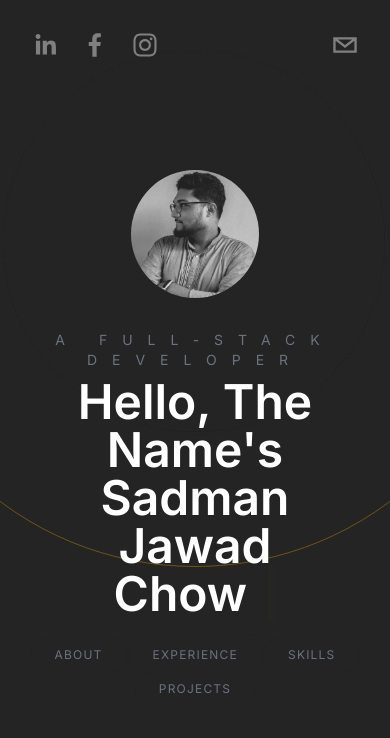
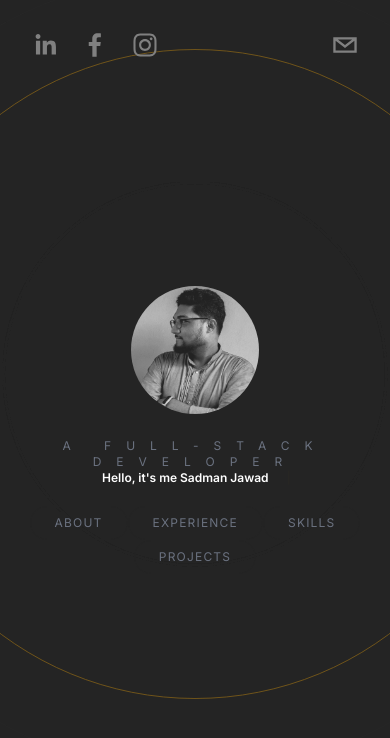
Before and after one commit to SadmanJawad/portfolio-v2, a Next.js app: page / in a window 390 px wide. Shown: the top 738 px of the page. Built offline with nearby package versions, Linux system fonts and the light colour scheme.

Commit message:
some visual edit 1.24

```diff
--- a/src/components/About.tsx
+++ b/src/components/About.tsx
@@ -13,7 +13,7 @@ export default function About({}: Props) {
       transition={{ duration: 1.5 }}
       className="flex flex-col relative h-screen text-center md:text-left md:flex-row max-w-7xl px-10 justify-evenly mx-auto items-center"
     >
-      <h3 className="absolute top-24 uppercase tracking-[20px] text-gray-500 text-2xl">
+      <h3 className="absolute top-20 uppercase tracking-[20px] text-gray-500 text-2xl">
         About
       </h3>
 
@@ -27,7 +27,7 @@ export default function About({}: Props) {
         viewport={{ once: true }}
         src="./Nabil formal cropped.jpg"
         alt="Sadman Jawad Chowdhury"
-        className="mt-28 -mb-20 md:mb-0 flex-shrink-0 w-56 h-56 rounded-full object-cover md:rounded-lg md:w-64 md:h-95 xl:w-[500px] xl:h-[490px]"
+        className="mt-28 -mb-30 md:mb-0 flex-shrink-0 w-56 h-56 rounded-full object-cover md:rounded-lg md:w-64 md:h-95 xl:w-[500px] xl:h-[490px]"
       />
       <div className="space-y-10 px-0 md:px-10">
         <h4 className="text-4xl font-semibold">
--- a/src/components/Header.tsx
+++ b/src/components/Header.tsx
@@ -35,7 +35,7 @@ export default function Header({}: Props) {
           bgColor="transparent"
         />
         <SocialIcon
-          url="https://www.instagram.com/in/sadmanjawad/"
+          url="https://www.instagram.com/petitbiskuit/"
           fgColor="gray"
           bgColor="transparent"
         />
--- a/src/components/Hero.tsx
+++ b/src/components/Hero.tsx
@@ -10,7 +10,7 @@ type Props = {};
 export default function Hero({}: Props) {
   const [text, count] = useTypewriter({
     words: [
-      "Hello, The Name's Sadman Jawad Chowdhury",
+      "Hello, it's me Sadman Jawad Chowdhury",
       "Guy-who-loves-Tea.tsx",
       "<ButLovesToCodeMore />",
     ],
@@ -19,7 +19,7 @@ export default function Hero({}: Props) {
   });
 
   return (
-    <div className="h-screen flex flex-col space-y-8 items-center justify-center text-center overflow-hidden mt-40">
+    <div className="h-screen flex flex-col space-y-4 md:-space-y-14 items-center justify-center text-center overflow-hidden">
       <BackgroundCircles />
       <img
         className="relative rounded-full h-32 w-32 mx-auto object-cover"
@@ -27,11 +27,11 @@ export default function Hero({}: Props) {
         alt="Sadman Jawad Chowdhury's Picture"
       />
       <div className="z-20">
-        <h2 className="text-sm uppercase text-gray-500 pb-2 tracking-[15px]">
+        <h2 className="text-xs md:text-sm uppercase text-gray-500 pt-2 md:pt-20 tracking-[15px]">
           A Full-Stack Developer
         </h2>
-        <h1 className="text-5xl lg:text-6xl font-semibold px-10">
-          <span className="mr-3">{text}</span>
+        <h1 className="text-xs lg:text-6xl font-semibold px-10">
+          <span className="mr-3 pt:4 md:pt-0">{text}</span>
           <Cursor cursorColor="#F7AB0A" />
         </h1>
         <div className="pt-5">
```
